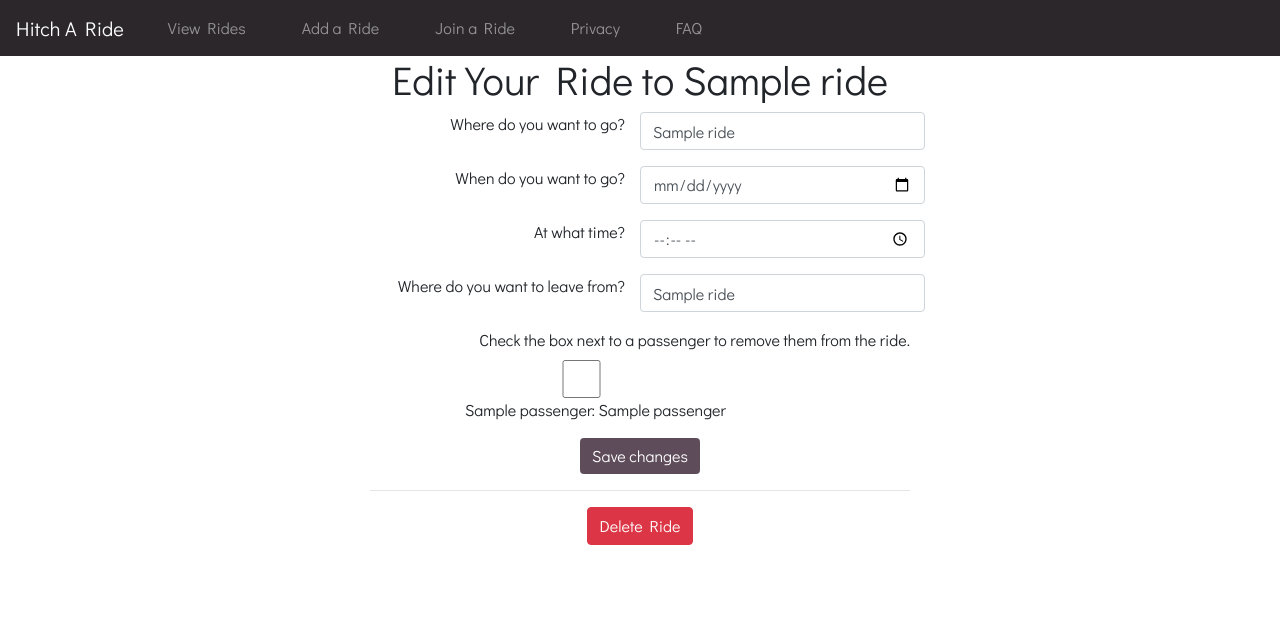
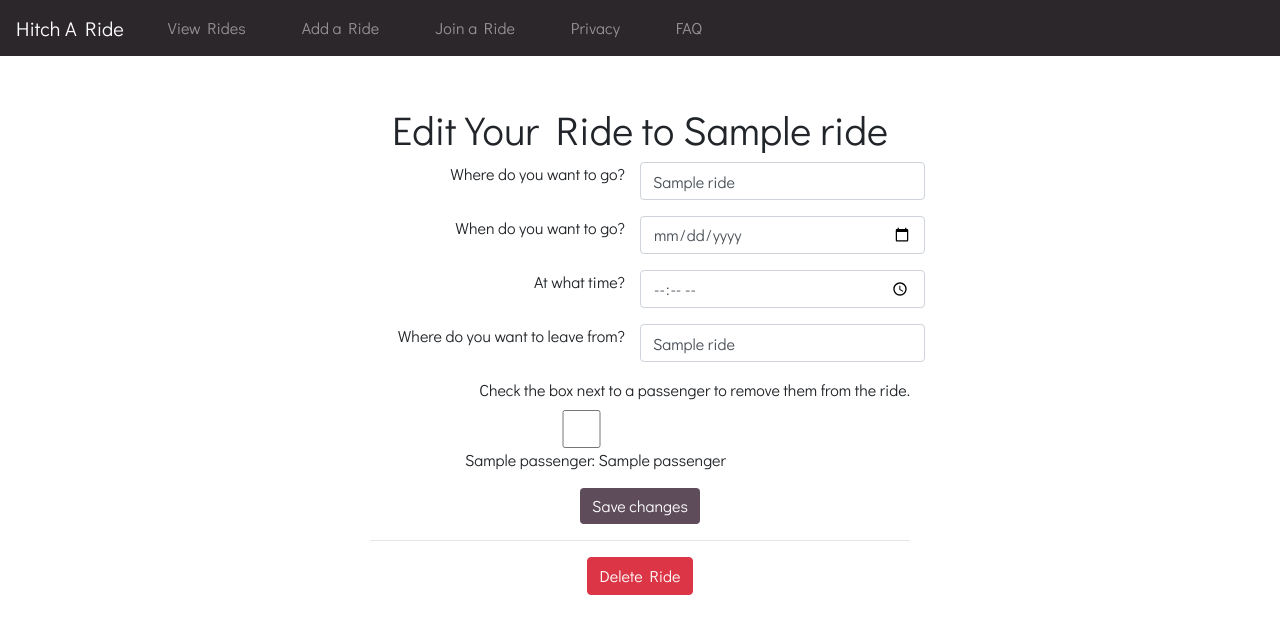
Before and after one commit to mes258/hikePool, a Flask app: template templates/edit.html in a window 1280 px wide. Shown: the top 634 px of the page. Run offline with Flask 2, Linux system fonts and the light colour scheme; the template is opened without the code that fills it: most values are stand-ins (such as "Sample title", 1, 10 or a date in 2020); some libraries are stand-ins or nearby versions.

Commit message:
add margin to top

```diff
--- a/templates/driveRide.html
+++ b/templates/driveRide.html
@@ -36,7 +36,7 @@
     </nav>
 
     <div class="container">
-      <div class="row d-flex justify-content-center">
+      <div class="row d-flex justify-content-center headerNoPic">
         <div class="col-12 col-lg-6">
           {% for r in ride %}
           <h1 class="text-center">Drive the Ride to {{r[3]}}</h1>
--- a/templates/edit.html
+++ b/templates/edit.html
@@ -36,7 +36,7 @@
     </nav>
 
     <div class="container">
-      <div class="row d-flex justify-content-center">
+      <div class="row d-flex justify-content-center headerNoPic">
         <div class="col-12 col-lg-6">
           {% for r in ride %}
           <h1 class="text-center">Edit Your Ride to {{r[3]}}</h1>
--- a/templates/join.html
+++ b/templates/join.html
@@ -36,7 +36,7 @@
     </nav>
 
     <div class="container">
-      <div class="row d-flex justify-content-center">
+      <div class="row d-flex justify-content-center headerNoPic">
         <div class="col-12 col-lg-6">
           {% for r in ride %}
           <h1 class="text-center">Join the car to {{r[3]}}</h1>
```
